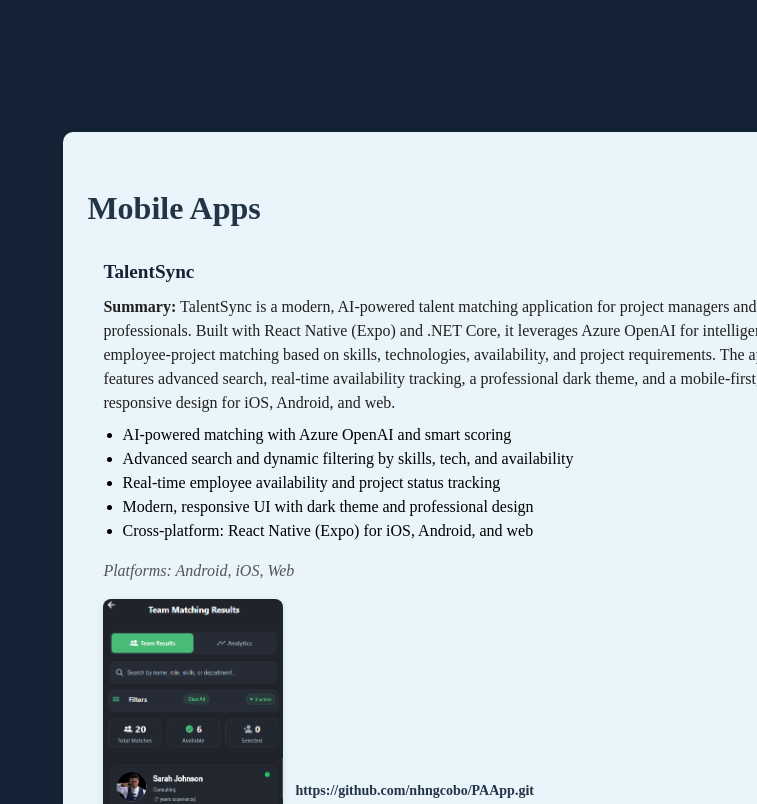
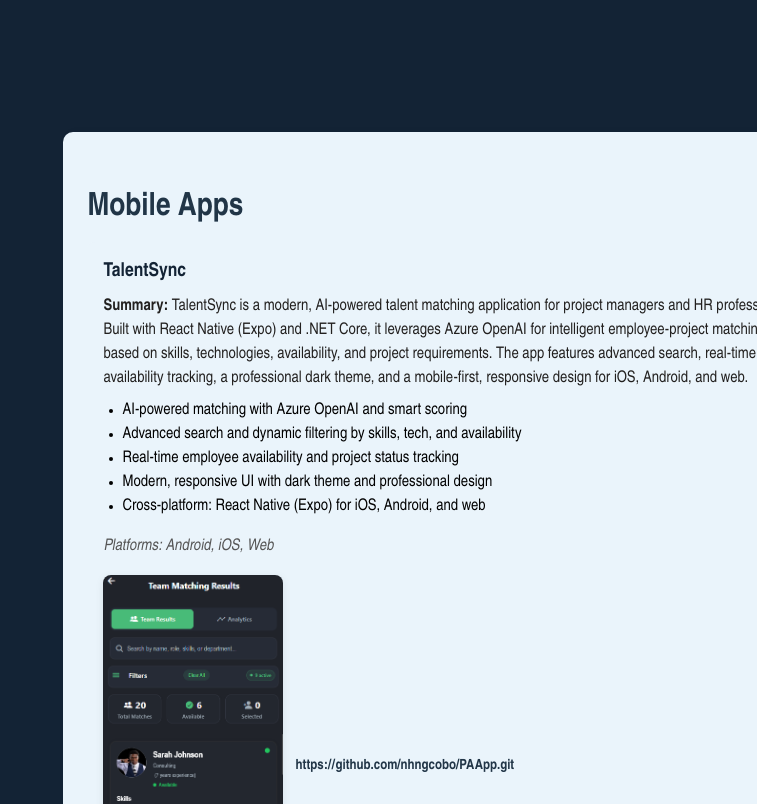
Before and after one commit to nhngcobo/reactportfolio.client, a React (Vite) app: page / in a window 1280 px wide. Shown: the part 3240-4044 px from the top of the page, without its empty margins (523-1280 px from the left). Built offline with nearby package versions, Linux system fonts and the light colour scheme.

Commit message:
update font

```diff
--- a/src/App.css
+++ b/src/App.css
@@ -1,6 +1,6 @@
 /* Mobile Apps Section Styling */
 .MobileAppsSection {
-    font-family: 'Times New Roman', serif;
+    font-family: 'Arial Narrow', Arial, sans-serif;
     color: #000;
     background: #eaf4fb;
     border-radius: 10px;
@@ -9,24 +9,26 @@
     box-shadow: 2px 0 8px 0 rgba(0,0,0,0.03);
 }
 .MobileAppsSection h2 {
-    font-family: 'Cinzel', serif;
+    font-family: 'Arial Narrow', Arial, sans-serif;
     font-size: 2rem;
     margin-bottom: 1rem;
     color: #213547;
 }
 .MobileAppsSection h3 {
-    font-family: 'Cinzel', serif;
+    font-family: 'Arial Narrow', Arial, sans-serif;
     font-size: 1.2rem;
     color: #132335;
 }
 .MobileAppsSection p {
+    font-family: 'Arial Narrow', Arial, sans-serif;
     color: #22201f;
 }
 .MobileAppsSection ul {
     padding: 0;
+    font-family: 'Arial Narrow', Arial, sans-serif;
 }
 .MobileAppsSection li {
-    font-family: 'Times New Roman', serif;
+    font-family: 'Arial Narrow', Arial, sans-serif;
     font-size: 1rem;
     color: #000;
 }
```
